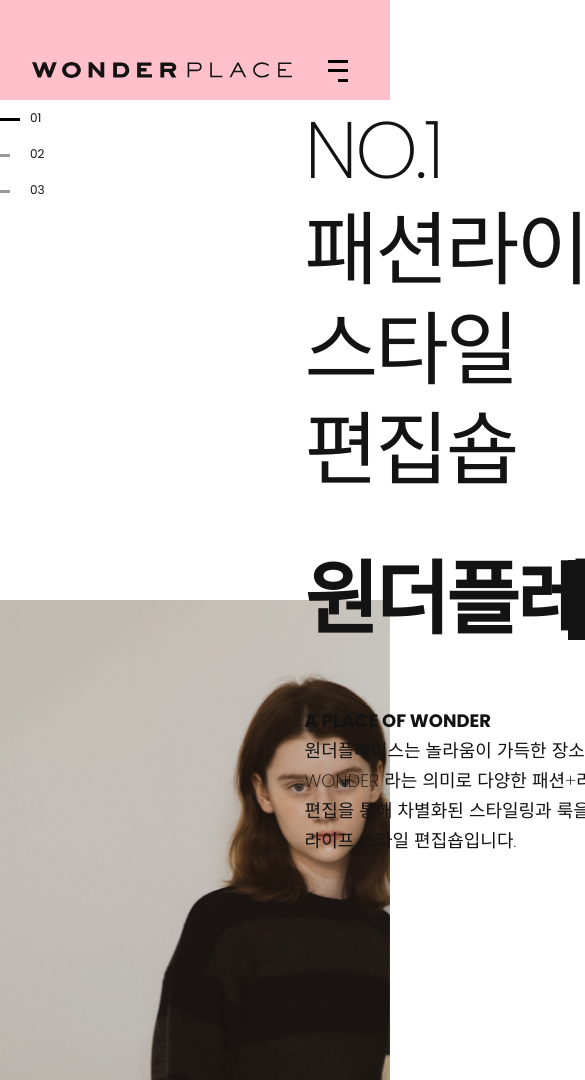
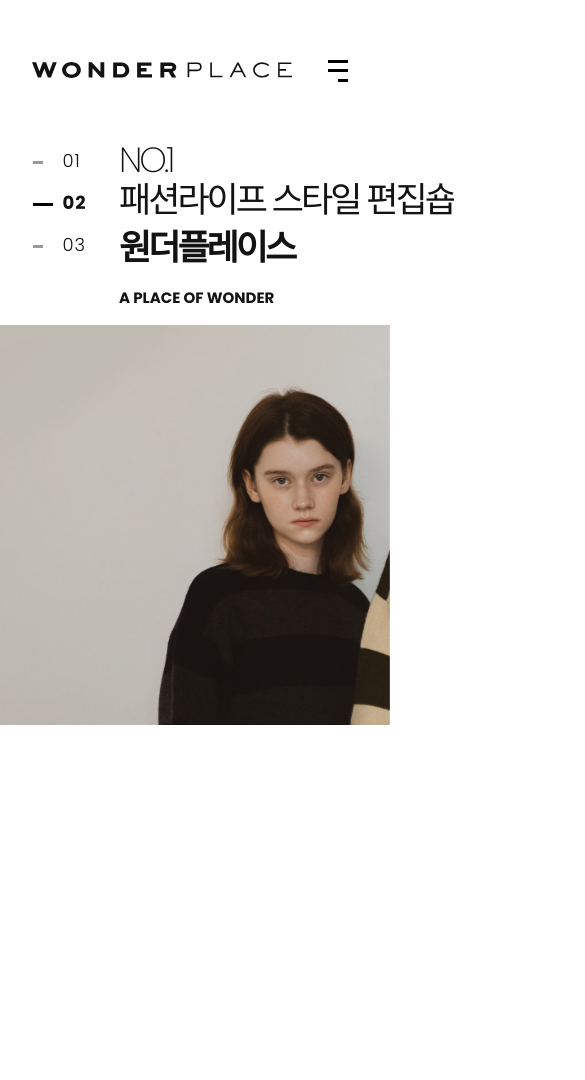
Before and after one commit to zuyoe/wonderplace, a plain HTML site: page index.html in a window 390 px wide. Shown: the top 1080 px of the page, 585 px wide, since content can reach past the window. After the commit the page ends 844 px from the top, so only its background shows below. Drawn offline with nearby package versions, Linux system fonts and the light colour scheme; a web font is replaced by a local one.

Commit message:
visual 슬라이드 작업중

```diff
--- a/css/style.css
+++ b/css/style.css
@@ -79,7 +79,7 @@
     padding: 0 8.33%;
     padding-top: 60px;
     transition: padding-top 0.3s;
-    background-color: pink;
+    background-color: #fff;
 }
 .header .inner.active {
     padding-top: 40px;
@@ -386,11 +386,13 @@
 .visual .inner {
     display: flex;
     justify-content: flex-start;
-    padding-top: 100px;
+    padding-top: 220px;
     z-index: 9;
+    width: 83.3333%;
+    max-width: 1920px;
 }
 .sw-visual-control {
-    margin-right: 260px;
+    margin-right: 17%;
 }
 
 .sw-visual-control li {
@@ -399,6 +401,11 @@
     padding: 12px 0;
     padding-left: 30px;
     cursor: pointer;
+
+    font-size: 18px;
+    font-weight: 300;
+    color: #131313;
+    letter-spacing: 1px;
 }
 .sw-visual-control li::before {
     content: "";
@@ -410,13 +417,17 @@
     background: #999;
     transition: all 0.3s;
 }
-.sw-visual-control li.active:before {
+.sw-visual-control li.active {
+    font-weight: 700;
+}
+.sw-visual-control li.active::before {
     width: 20px;
     background: #000;
 }
 
 .visual-wrap {
     position: relative;
+    width: 70%;
 }
 .visual-wrap h2 {
     font-size: 80px;
@@ -425,6 +436,8 @@
     line-height: 100px;
     letter-spacing: -3px;
     margin-bottom: 60px;
+
+    white-space: nowrap;
 }
 .visual-wrap h3 {
     font-size: 80px;
@@ -446,6 +459,7 @@
     width: 80px;
     height: 80px;
     cursor: pointer;
+    font-size: 0;
 }
 .sw-visual-prev::before {
     content: "";
@@ -474,6 +488,7 @@
     width: 80px;
     height: 80px;
     cursor: pointer;
+    font-size: 0;
 }
 
 .sw-visual-next::before {
@@ -500,6 +515,8 @@
     left: 0;
     top: calc(100% + 66px);
 
+    width: 45%;
+
     font-size: 18px;
     font-weight: 200;
     line-height: 30px;
@@ -509,6 +526,8 @@
 .visual-wrap p b {
     font-weight: 700;
     display: block;
+
+    margin-bottom: 20px;
 }
 /* 비주얼 Swiper */
 .swVisual-wrap {
@@ -519,7 +538,7 @@
 
 .swVisual {
     width: 100%;
-    height: 480px;
+    height: 720px;
 }
 .v-box {
     position: relative;
@@ -540,6 +559,103 @@
     background-size: cover;
 }
 
+@media screen and (max-width: 1440px) {
+    .sw-visual-control {
+        margin-right: 14%;
+    }
+}
+
+@media screen and (max-width: 1280px) {
+    .visual-wrap h2 {
+        font-size: 55px;
+        line-height: 65px;
+        margin-bottom: 10px;
+    }
+    .visual-wrap h3 {
+        font-size: 55px;
+        font-weight: 800;
+    }
+    .visual-wrap p {
+        position: relative;
+        width: 100%;
+        left: auto;
+        top: auto;
+        margin-top: 50px;
+    }
+
+    .swVisual-wrap {
+        /* margin-top: 30px; */
+    }
+    .sw-visual-nav {
+        position: relative;
+        float: right;
+        right: auto;
+        bottom: auto;
+    }
+    .swVisual {
+        height: 648px;
+    }
+}
+
+@media screen and (max-width: 1024px) {
+    .visual .inner {
+        padding-top: 190px;
+    }
+    .visual-wrap p {
+        font-size: 15px;
+        line-height: 25px;
+        margin-top: 20px;
+    }
+    .swVisual {
+        height: 576px;
+    }
+}
+
+@media screen and (max-width: 760px) {
+    .visual .inner {
+        padding-top: 170px;
+    }
+
+    .sw-visual-control {
+        margin-right: 10%;
+    }
+    .visual-wrap h2 {
+        font-size: 40px;
+        line-height: 50px;
+    }
+    .visual-wrap h3 {
+        font-size: 40px;
+    }
+
+    .visual-wrap p {
+        font-size: 0px;
+        margin-top: 20px;
+        margin-bottom: 10px;
+    }
+    .visual-wrap p b {
+        font-size: 15px;
+    }
+    .sw-visual-nav {
+        display: none;
+    }
+    .swVisual {
+        height: 400px;
+    }
+}
+
+@media screen and (max-width: 540px) {
+    .visual .inner {
+        padding-top: 140px;
+    }
+
+    .visual-wrap h2 {
+        font-size: 35px;
+        line-height: 40px;
+    }
+    .visual-wrap h3 {
+        font-size: 35px;
+    }
+}
 /* 소개 */
 .about {
     position: relative;
--- a/index.html
+++ b/index.html
@@ -125,16 +125,18 @@
                             패션라이프 스타일 편집숍
                         </h2>
                         <h3>원더플레이스</h3>
-                        <div class="sw-visual-nav">
-                            <button class="sw-visual-prev">이전</button>
-                            <button class="sw-visual-next">다음</button>
-                        </div>
+
                         <p>
                             <b>A PLACE OF WONDER</b>
                             원더플레이스는 놀라움이 가득한 장소 A PLACE OF WONDER 라는 의미로 다양한
                             패션+라이프를 담은 편집을 통해 차별화된 스타일링과 룩을 지향하는 패션
                             라이프 스타일 편집숍입니다.
                         </p>
+
+                        <div class="sw-visual-nav">
+                            <button class="sw-visual-prev">이전</button>
+                            <button class="sw-visual-next">다음</button>
+                        </div>
                     </div>
                 </div>
                 <!-- 비주얼 Swiper -->
--- a/js/script.js
+++ b/js/script.js
@@ -20,12 +20,69 @@
             mbWrap.classList.add("active");
         }
     });
+
     // 비주얼 슬라이드
-    new Swiper(".swVisual", {
+    // 동적 즉, 서버에서 슬라이드를 생성하는 경우
+    const slideTotal = document.querySelectorAll(".swVisual .swiper-slide").length;
+    const slideControlUl = document.querySelector(".sw-visual-control");
+    let html = "";
+    for (let i = 0; i < slideTotal; i++) {
+        let tempI = i + 1;
+        if (i < 9) {
+            tempI = "0" + (i + 1);
+        }
+        html += `<li>${tempI}</li>`;
+    }
+    slideControlUl.innerHTML = html;
+
+    const swVisual = new Swiper(".swVisual", {
         loop: true,
+        speed: 800,
         autoplay: {
             delay: 1000,
             disableOnInteraction: false,
         },
+        navigation: {
+            nextEl: ".sw-visual-next",
+            prevEl: ".sw-visual-prev",
+        },
     });
+
+    // swVisual.on("slideChange", function () {
+    //   console.log("slide changed");
+    // });
+    swVisual.on("slideChangeTransitionStart", function () {
+        // console.log("slide changed", this.realIndex);
+        changeSwVisual(this.realIndex);
+    });
+
+    // 비주얼 슬라이드 제어 목록
+    let swVisualControlLi = document.querySelectorAll(".sw-visual-control li");
+    // console.log(swVisualControlLi);
+    swVisualControlLi.forEach((item, index) => {
+        // console.log(item);
+        item.addEventListener("click", function () {
+            // 내가 만드는 함수
+            changeSwVisual(index);
+        });
+    });
+
+    function changeSwVisual(_idx) {
+        // css 처리 (포커스 클래스 추가 및 제거)
+        // 1. active 클래스 모두 제거
+        swVisualControlLi.forEach((item, index) => {
+            item.classList.remove("active");
+        });
+        // 2. 클릭된 번호를 이용해서 클래스 추가하기
+        swVisualControlLi[_idx].classList.add("active");
+        // 3. 클릭된 번호를 이용해서 Swiper 를 이동
+        // * 주의 사항 (loop 를 옵션으로 준 경우는 아래 구문 금지)
+        // swVisual.slideTo(_index);
+        swVisual.slideToLoop(_idx, 500);
+    }
+
+        //  최초 클릭된 것 처럼 active 클래스 추가
+    if (slideTotal > 0) {
+        changeSwVisual(0);
+    }
 };
```
